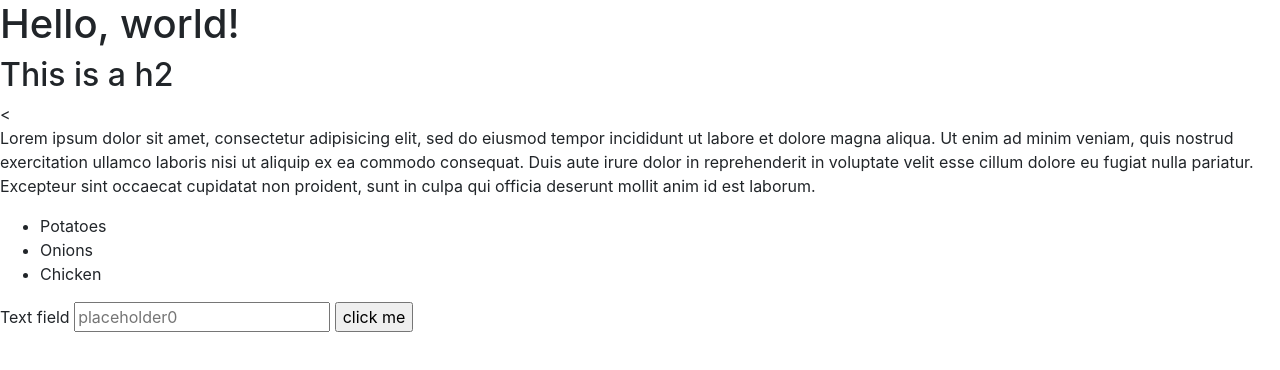
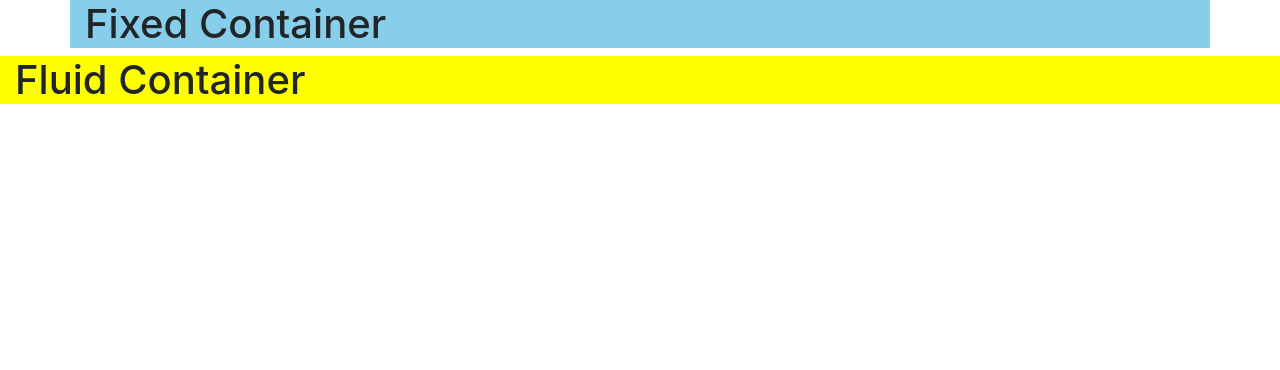
Before and after one commit to PuchalskiMateusz/BootCamp, a plain HTML site: page BootStrap/bootstrap1/index.html in a window 1280 px wide. Drawn offline with nearby package versions, Linux system fonts and the light colour scheme.

Commit message:
containesr explained in index.html

```diff
--- a/BootStrap/bootstrap1/index.html
+++ b/BootStrap/bootstrap1/index.html
@@ -11,21 +11,14 @@
     <title>Hello, world!</title>
   </head>
   <body>
-    <h1>Hello, world!</h1>
-    <h2>This is a h2</h2>
-    <<p>Lorem ipsum dolor sit amet, consectetur adipisicing elit, sed do eiusmod tempor incididunt ut labore et dolore magna aliqua. Ut enim ad minim veniam, quis nostrud exercitation ullamco laboris nisi ut aliquip ex ea commodo consequat. Duis aute irure dolor in reprehenderit in voluptate velit esse cillum dolore eu fugiat nulla pariatur. Excepteur sint occaecat cupidatat non proident, sunt in culpa qui officia deserunt mollit anim id est laborum.</p>
-    <ul>
-        <li>Potatoes</li>
-        <li>Onions</li>
-        <li>Chicken</li>
-    </ul>
 
-    <form>
-      <label>Text field</label>
-      <input type="text" placeholder="placeholder0"/>
-      <input type="submit" value="click me"/>
-    </form>
+    <div class="container" style="background: skyblue">
+      <h1>Fixed Container</h1>
+    </div>
 
+    <div class="container-fluid" style="background: yellow">
+      <h1>Fluid Container</h1>
+    </div>
     <!-- Optional JavaScript -->
     <!-- jQuery first, then Popper.js, then Bootstrap JS -->
     <script src="https://code.jquery.com/jquery-3.2.1.slim.min.js" integrity="sha384-KJ3o2DKtIkvYIK3UENzmM7KCkRr/rE9/Qpg6aAZGJwFDMVNA/GpGFF93hXpG5KkN" crossorigin="anonymous"></script>
```
